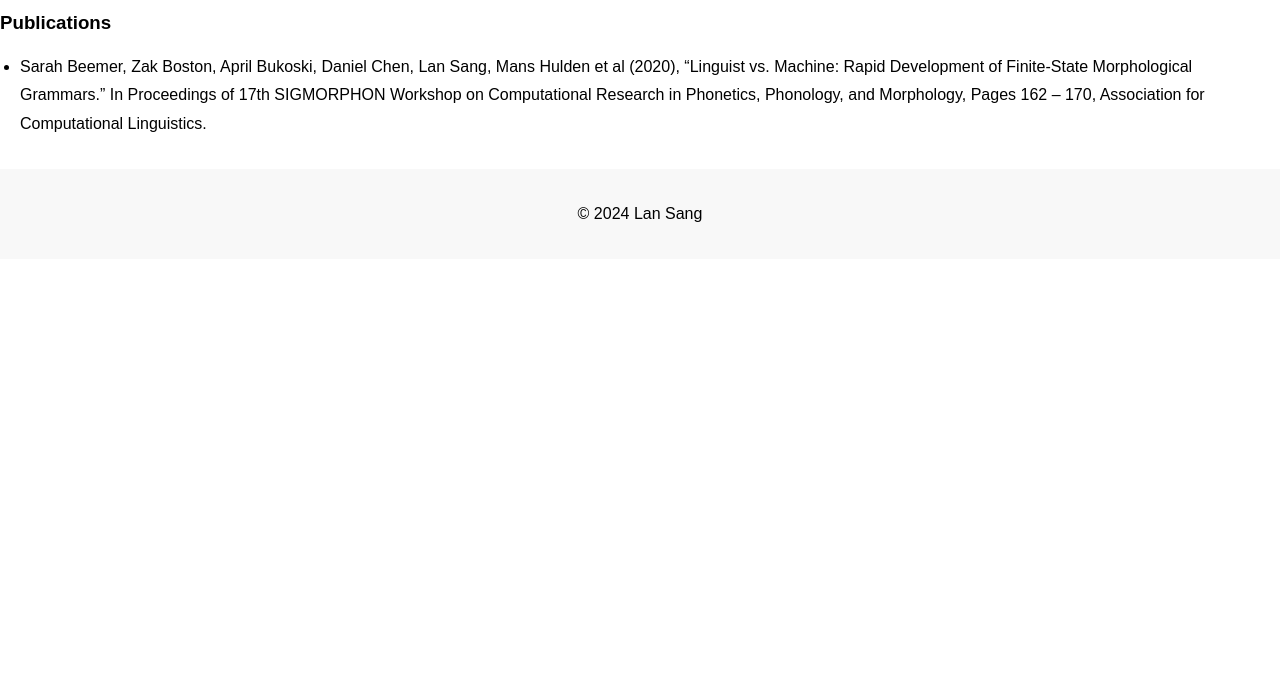
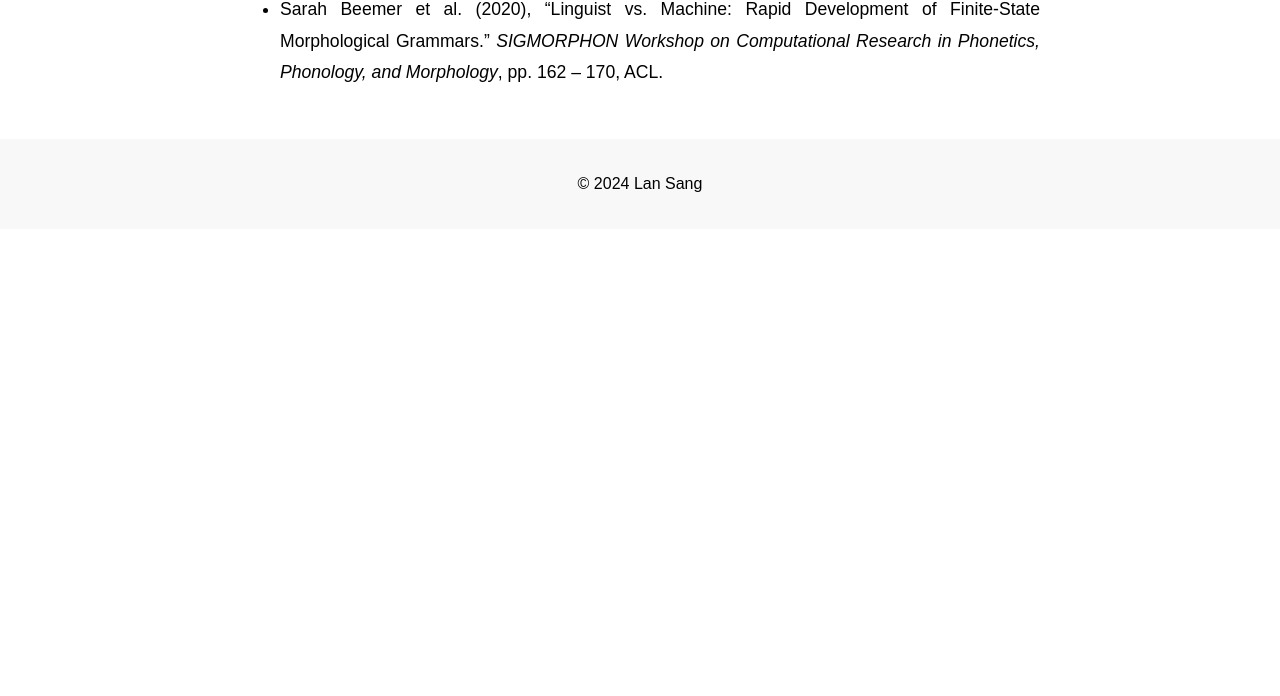
Before and after one commit to LanSang/LanSang.github.io, a plain HTML site: page research.html in a window 1280 px wide. Shown: the part 104-800 px from the top of the page. Drawn offline with Linux system fonts and the light colour scheme.

Commit message:
update website

```diff
--- a/css/style.css
+++ b/css/style.css
@@ -134,3 +134,26 @@ footer {
     font-weight: bold;
     padding-left: 20px;  /* Moves date closer to the degree/university text */
 }
+
+/* Publications Section */
+.publications {
+    margin: 50px auto;
+    max-width: 800px;
+    text-align: justify;
+}
+
+.publications h2 {
+    text-align: center;
+    font-size: 2em;
+    margin-bottom: 20px;
+}
+
+.publications ul {
+    list-style-type: disc;
+    padding-left: 40px;
+}
+
+.publications li {
+    line-height: 1.8;
+    font-size: 1.1em;
+}
--- a/research.html
+++ b/research.html
@@ -11,26 +11,16 @@
         <nav>
             <a href="/">Home</a>
             <a href="/cv.html">CV</a>
-            <a href="/research">Research</a>
+            <a href="/research.html">Research</a>
             <a href="/teaching">Teaching</a>
             <a href="/talks">Talks</a>
         </nav>
     </header>
 
-    <section class="research-section">
-        <h2>Research</h2>
-        <div class="publications-section">
-            <h3>Publications</h3>
-            <ul class="publications-list">
-                <li>
-                    Sarah Beemer, Zak Boston, April Bukoski, Daniel Chen, Lan Sang, Mans Hulden et al
-                    (2020), “Linguist vs. Machine: Rapid Development of Finite-State Morphological
-                    Grammars.” In Proceedings of 17th SIGMORPHON Workshop on Computational
-                    Research in Phonetics, Phonology, and Morphology, Pages 162 – 170, Association for
-                    Computational Linguistics.
-                </li>
-            </ul>
-        </div>
+    <section class="publications">
+        <ul>
+            <li>Sarah Beemer et al. (2020), “Linguist vs. Machine: Rapid Development of Finite-State Morphological Grammars.” <em>SIGMORPHON Workshop on Computational Research in Phonetics, Phonology, and Morphology</em>, pp. 162 – 170, ACL.</li>
+        </ul>
     </section>
 
     <footer>
```
